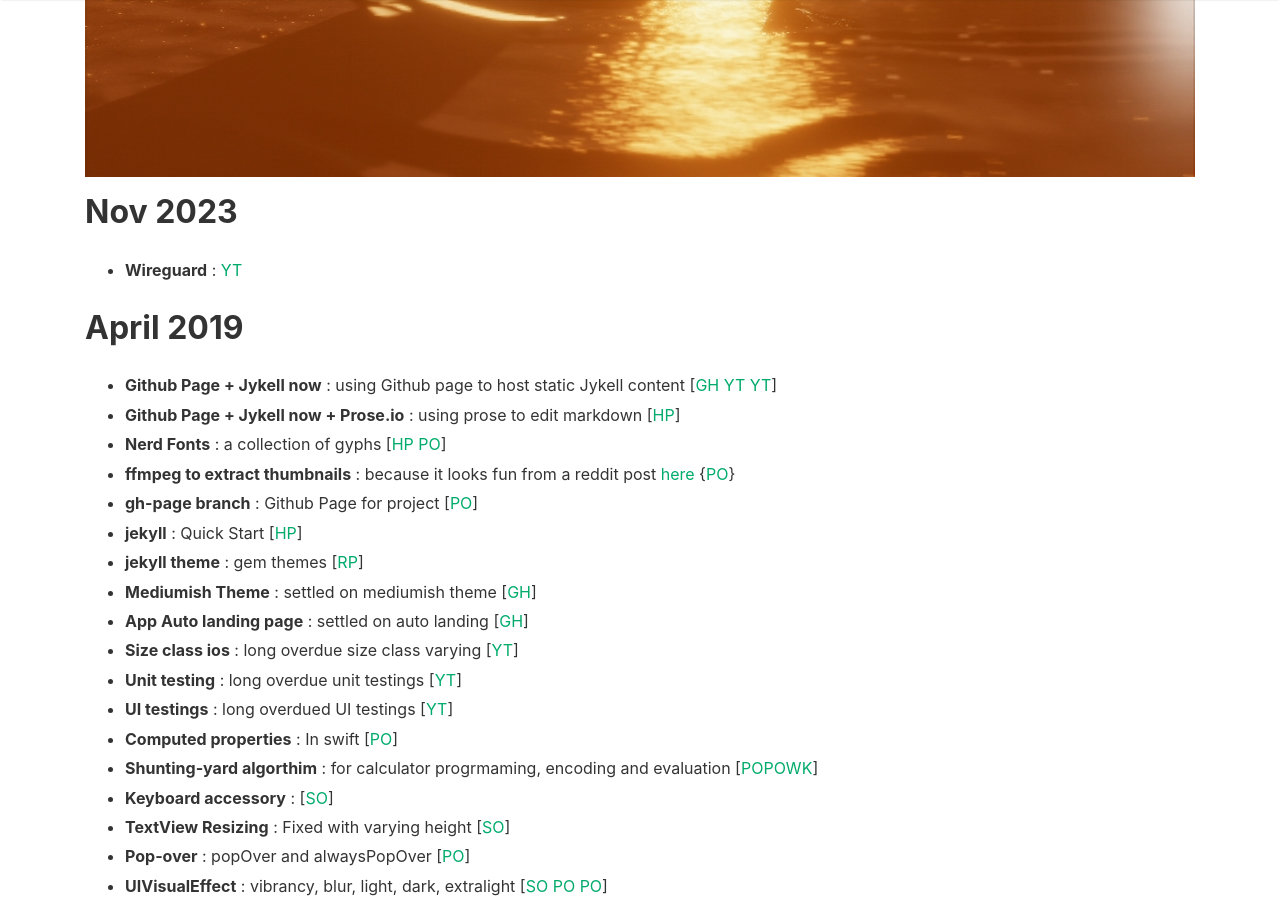
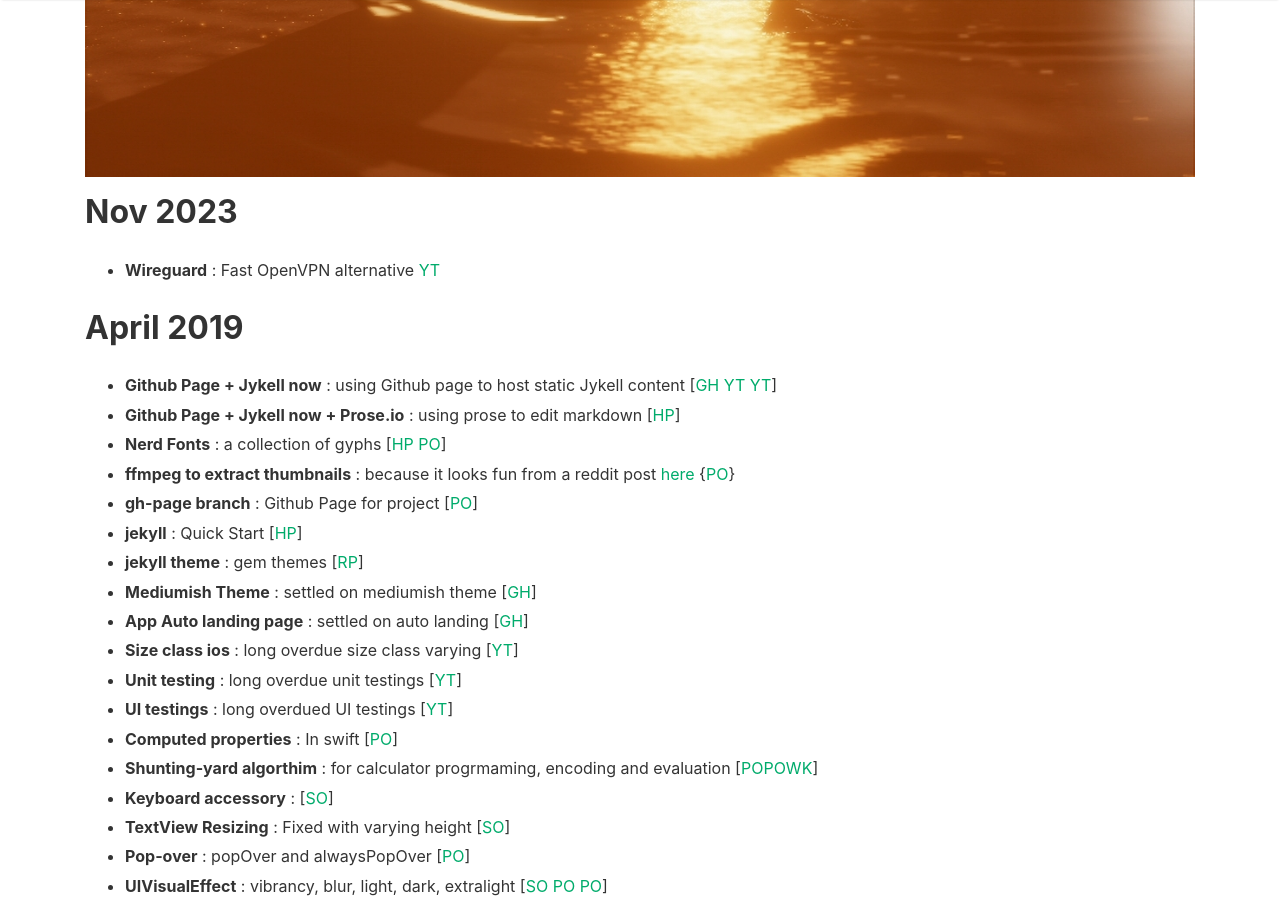
Before and after one commit to MarcoLeongDev/MarcoLeongDev.github.io, a Jekyll site: the page built from journey.md, in a window 1280 px wide and 900 px high, scrolled down 583 px. Built offline with Jekyll 4.4.1, drawn with Linux system fonts in a browser that asks for light colours; nearby versions of some CDN libraries; our own code applies the rules of GitHub Pages for plain Markdown files.

Commit message:
Update journey.md

```diff
--- a/journey.md
+++ b/journey.md
@@ -2,7 +2,7 @@
 ![journey]({{site.baseurl}}/assets/images/journey-4.jpg)
 
 ## Nov 2023
-- **Wireguard** : [YT](https://youtube.com/watch?v=GZRTnP4lyuo)
+- **Wireguard** : Fast OpenVPN alternative [YT](https://youtube.com/watch?v=GZRTnP4lyuo)
 
 ## April 2019
 - **Github Page + Jykell now** : using Github page to host static Jykell content [[GH](https://github.com/barryclark/jekyll-now) [YT](https://www.youtube.com/watch?v=nN6QuNqmAwk) [YT](https://www.youtube.com/watch?v=iWowJBRMtpc)]
```
